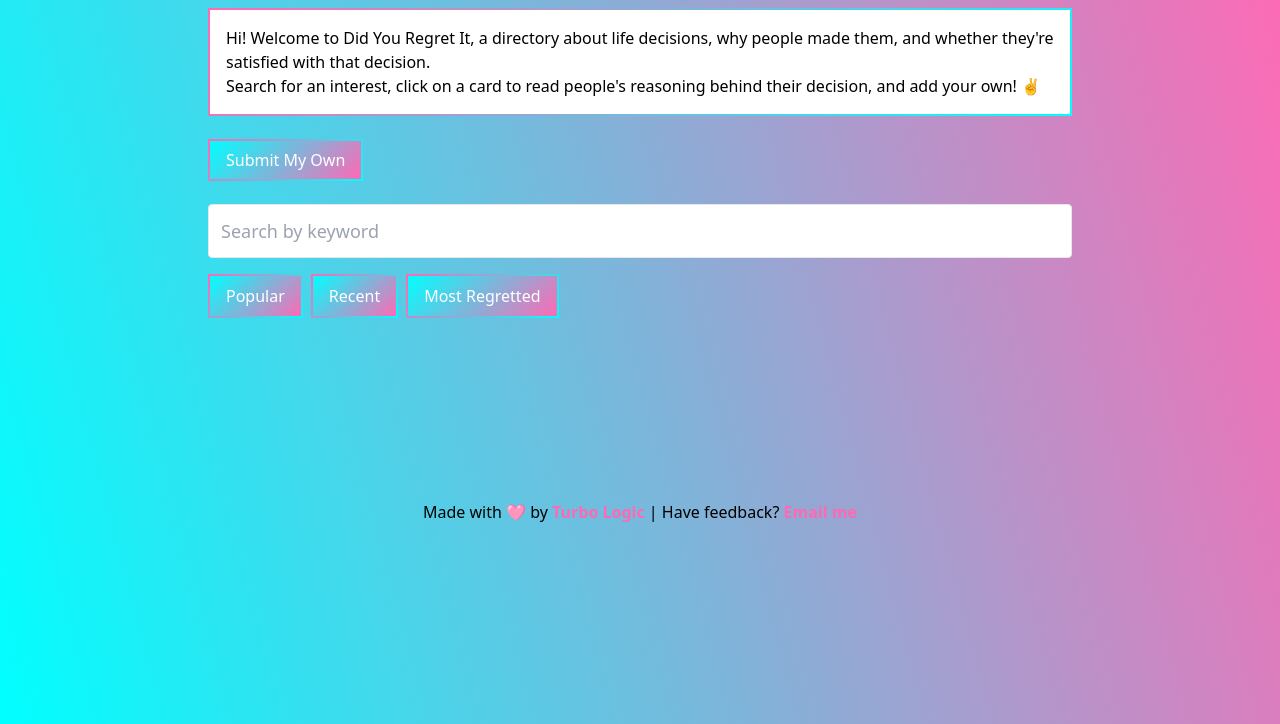
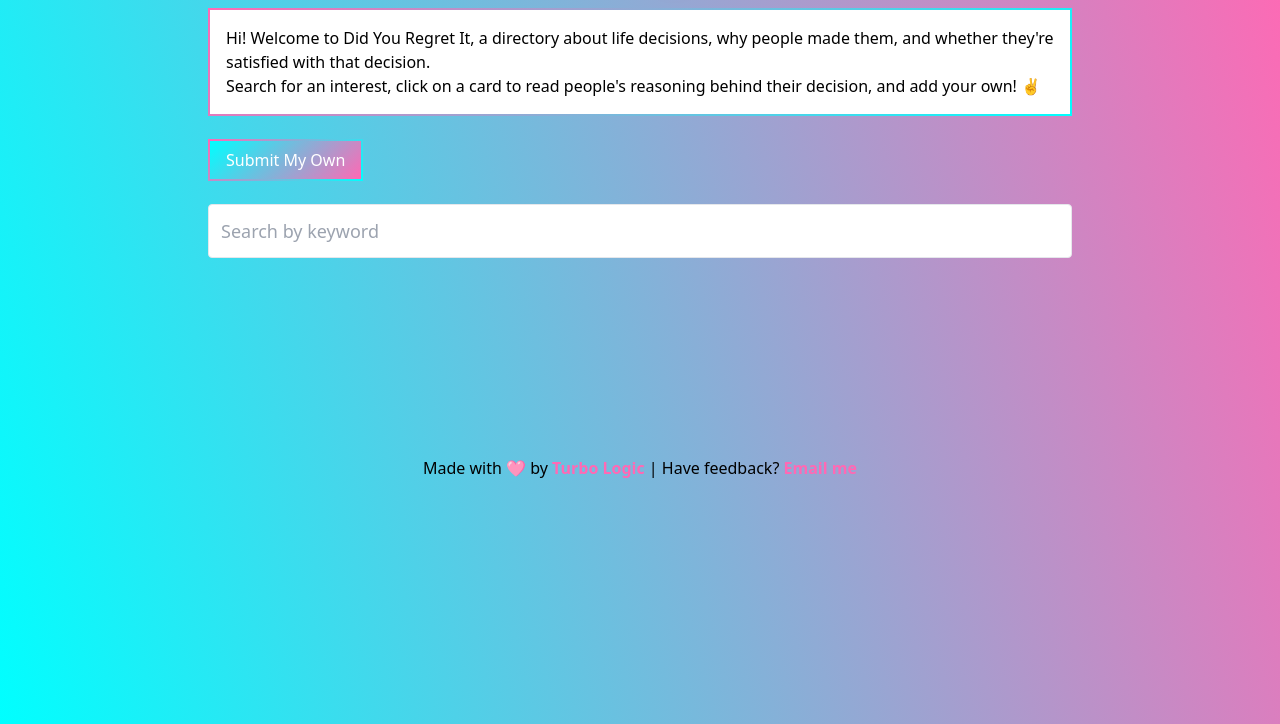
Before and after one commit to thsnyder/Did-you-regret-it, a plain HTML site: page index.html in a window 1280 px wide. Shown: the part 76-800 px from the top of the page. Drawn offline with nearby package versions, Linux system fonts and the light colour scheme; no server answers.

Commit message:
Commented out sort buttons

```diff
--- a/index.html
+++ b/index.html
@@ -145,11 +145,11 @@
         </form>
 	<div class="mb-4">
         	<input type="text" id="searchInput" placeholder="Search by keyword" class="mb-4 p-3 text-lg border rounded w-full">
-		<div class="flex gap-2 justify-left">
+<!-- 		<div class="flex gap-2 justify-left">
                 	<button id="sortPopular" class="btn-gradient">Popular</button>
                 	<button id="sortRecent" class="btn-gradient">Recent</button>
                 	<button id="sortMostRegretted" class="btn-gradient">Most Regretted</button>
-            	</div>
+            	</div> -->
 	</div>
         <div id="cards" class="grid grid-cols-1 gap-6 md:grid-cols-2 lg:grid-cols-3"></div>
     </div>
```
